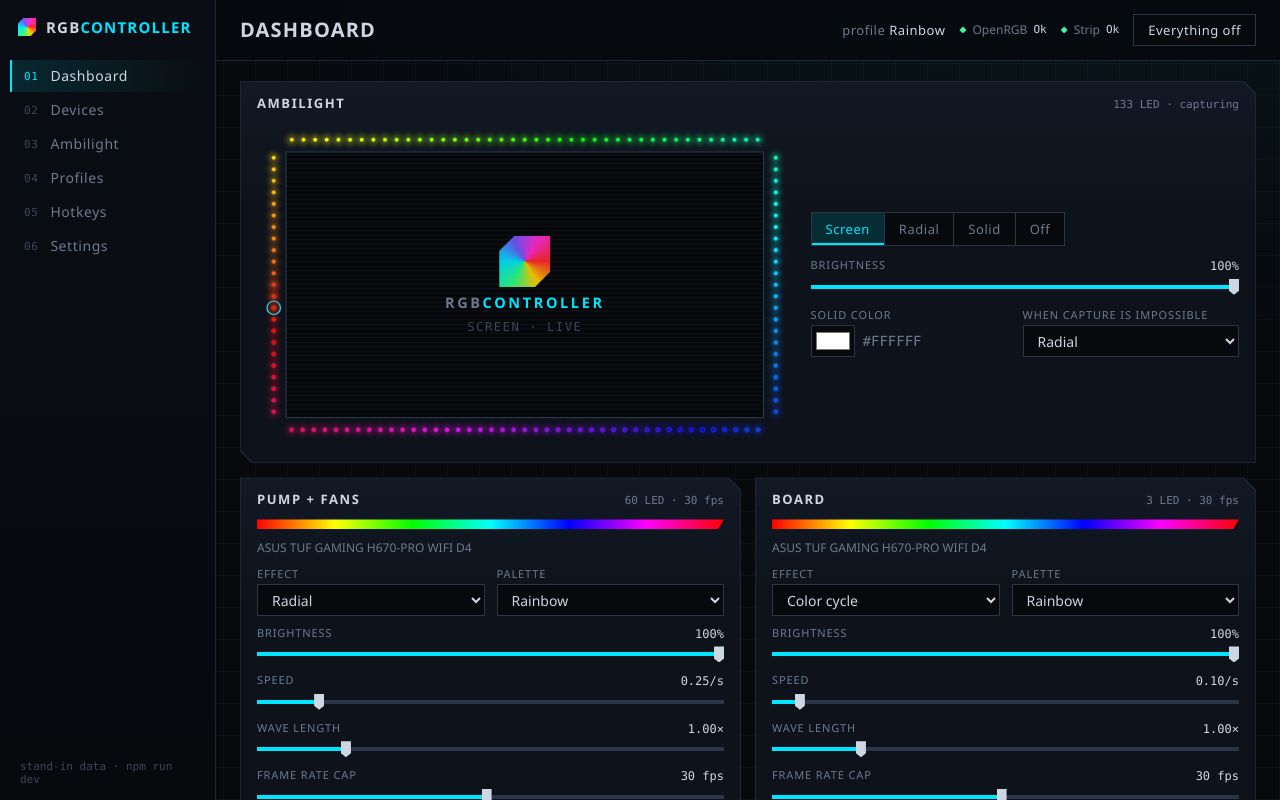
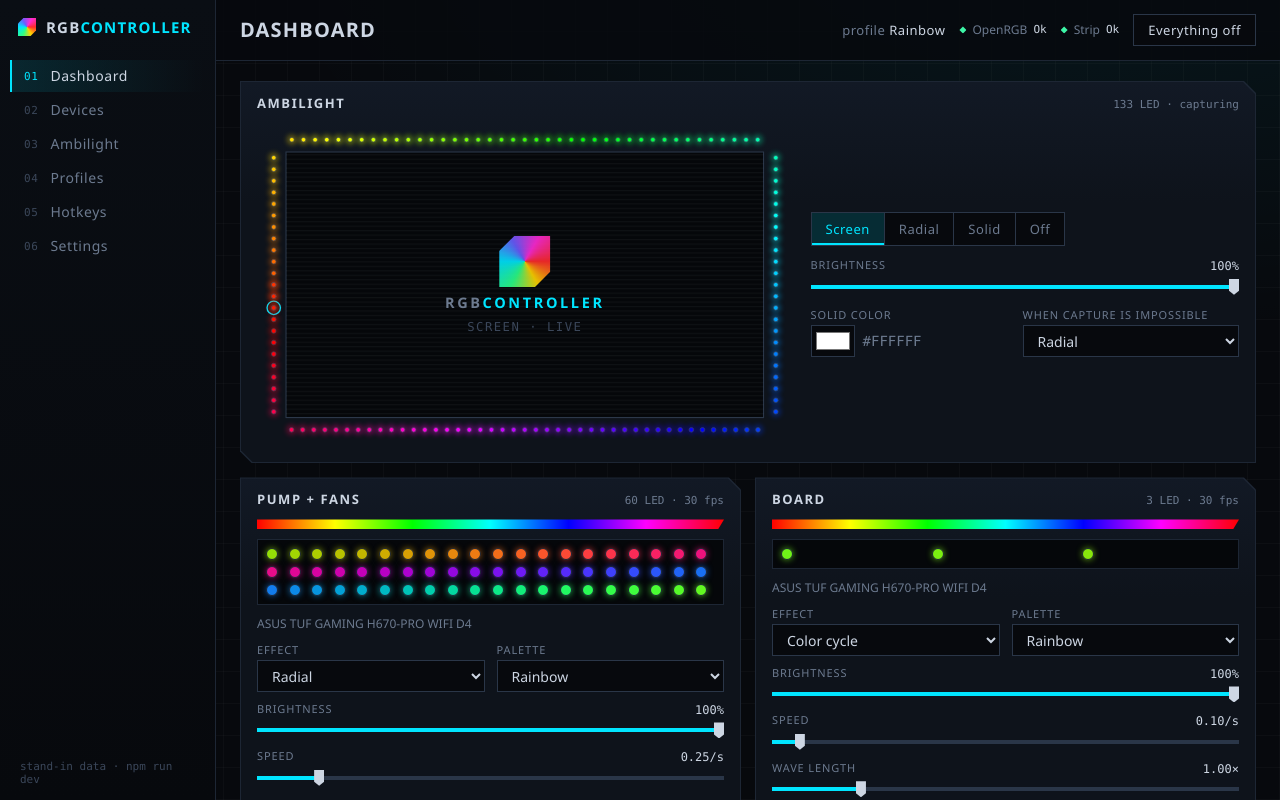
Before and after one commit to Radek-Wojcik/RGBcontroller, a React (Vite) app in the folder ui/: page / in a window 1280 px wide. Built offline with nearby package versions, Linux system fonts and the light colour scheme.

Commit message:
feat(ui): live LED preview in every device tile
Group tiles draw their zones' LEDs in the colors the devices show right now (5 times a second while the dashboard is open); a keyboard matrix wraps at its width.

```diff
--- /dev/null
+++ b/ui/src/DevicePreview.tsx
@@ -0,0 +1,70 @@
+import { useEffect, useState } from "react";
+import { bridge } from "./bridge";
+import { decodeColors } from "./strip";
+import type { DeviceList, GroupConfig } from "./types";
+
+const POLL_MS = 200;
+
+/** Polls what every OpenRGB device shows right now (5 times a second, only while the dashboard is open). */
+export function useDeviceColors(): Map<number, Uint8Array> {
+  const [colors, setColors] = useState<Map<number, Uint8Array>>(new Map());
+  useEffect(() => {
+    let stopped = false;
+    let timer: ReturnType<typeof setTimeout> | undefined;
+    const tick = async () => {
+      try {
+        const list = await bridge.call("getDeviceColors");
+        if (!stopped) setColors(new Map(list.map(d => [d.index, decodeColors(d.rgb)])));
+      } catch {
+        // The Service may be older or restarting; the tiles keep their palette bar.
+      }
+
+      if (!stopped) timer = setTimeout(tick, POLL_MS);
+    };
+    void tick();
+    return () => {
+      stopped = true;
+      clearTimeout(timer);
+    };
+  }, []);
+  return colors;
+}
+
+interface Segment { key: string; label: string; width: number; rgb: Uint8Array }
+
+/** The group's zones with their live LED colors; a keyboard matrix wraps at its width. */
+export function GroupLeds({ group, devices, colors }: { group: GroupConfig; devices: DeviceList | null; colors: Map<number, Uint8Array> }) {
+  const segments: Segment[] = [];
+  for (const member of group.members) {
+    const device = devices?.devices.find(d => d.name === member.device);
+    const rgb = device && colors.get(device.index);
+    if (!device || !rgb) continue;
+    let offset = 0;
+    for (const zone of device.zones) {
+      if (member.zone === null || member.zone === zone.name) {
+        segments.push({
+          key: `${device.index}/${zone.name}`,
+          label: zone.name,
+          width: zone.type === 2 && zone.matrixWidth > 0 ? zone.matrixWidth : Math.min(zone.ledCount, 20),
+          rgb: rgb.subarray(offset * 3, (offset + zone.ledCount) * 3),
+        });
+      }
+      offset += zone.ledCount;
+    }
+  }
+
+  if (segments.length === 0) return null;
+  return (
+    <div className="group-leds" aria-label={`Live colors of ${group.name}`}>
+      {segments.map(s => (
+        <div key={s.key} className="led-zone" title={s.label} style={{ gridTemplateColumns: `repeat(${s.width}, 1fr)` }}>
+          {Array.from({ length: s.rgb.length / 3 }, (_, i) => {
+            const [r, g, b] = [s.rgb[i * 3], s.rgb[i * 3 + 1], s.rgb[i * 3 + 2]];
+            const on = r + g + b > 0;
+            return <i key={i} style={on ? { background: `rgb(${r} ${g} ${b})`, boxShadow: `0 0 6px rgb(${r} ${g} ${b} / 0.6)` } : undefined} />;
+          })}
+        </div>
+      ))}
+    </div>
+  );
+}
--- a/ui/src/mock.ts
+++ b/ui/src/mock.ts
@@ -98,6 +98,16 @@ export function createMockHost(): Host {
       return { success: true, message: null, revision, errors: [], restartRequired: restart };
     },
     getDevices: () => devices,
+    getDeviceColors: () => devices.devices.map(d => {
+      const n = d.zones.reduce((sum, z) => sum + z.ledCount, 0);
+      const bytes = new Uint8Array(n * 3);
+      const t = Date.now() / 4000 + d.index / 5;
+      for (let i = 0; i < n; i++) {
+        const h = ((i / Math.max(1, n) + t) % 1) * Math.PI * 2;
+        bytes.set([127 + 127 * Math.sin(h), 127 + 127 * Math.sin(h + 2.1), 127 + 127 * Math.sin(h + 4.2)], i * 3);
+      }
+      return { index: d.index, rgb: btoa(String.fromCharCode(...bytes)) };
+    }),
     getStripColors: () => {
       // A slowly turning rainbow, so the live preview can be designed without the Service.
       const n = config.strip.ledCount;
--- a/ui/src/pages/Dashboard.tsx
+++ b/ui/src/pages/Dashboard.tsx
@@ -1,6 +1,7 @@
 import { bridge } from "../bridge";
 import { findProfile, paletteCss, updateGroupEffect, updateProfile } from "../config";
 import { useStore, useThrottled } from "../store";
+import { GroupLeds, useDeviceColors } from "../DevicePreview";
 import { StripView, useStripColors } from "../StripView";
 import type { AmbilightMode, AppConfig, DeviceList, EffectKind, GroupConfig, GroupEffectConfig } from "../types";
 import { Empty, Panel, Segmented, Select, Slider } from "../ui";
@@ -14,6 +15,7 @@ const ANIMATED = new Set<EffectKind>(["Breathing", "Wave", "Radial", "Mirror", "
 
 export function Dashboard() {
   const { state, snapshot, devices } = useStore();
+  const deviceColors = useDeviceColors();
   if (!state || !snapshot) return <Empty>Waiting for the Service...</Empty>;
   const config = snapshot.config;
   const profile = findProfile(config, state.activeProfile);
@@ -24,7 +26,7 @@ export function Dashboard() {
       <AmbilightTile config={config} />
       {config.lighting.groups.map(group => (
         <GroupTile key={group.name} config={config} group={group} effect={profile.groups.find(g => g.group === group.name)}
-          profile={profile.name} devices={devices} />
+          profile={profile.name} devices={devices} colors={deviceColors} />
       ))}
     </div>
   );
@@ -64,8 +66,9 @@ function AmbilightTile({ config }: { config: AppConfig }) {
   );
 }
 
-function GroupTile({ config, group, effect, profile, devices }: {
+function GroupTile({ config, group, effect, profile, devices, colors }: {
   config: AppConfig; group: GroupConfig; effect: GroupEffectConfig | undefined; profile: string; devices: DeviceList | null;
+  colors: Map<number, Uint8Array>;
 }) {
   const { run, editConfig } = useStore();
   const tune = useThrottled((change: { speed?: number; scale?: number; brightnessPercent?: number; maxFps?: number }) =>
@@ -88,6 +91,7 @@ function GroupTile({ config, group, effect, profile, devices }: {
     <Panel title={group.name} meta={<span className="num">{leds || "?"} LED · {group.maxFps} fps</span>} className={kind === "Off" ? "is-off" : ""}>
       <div className="swatch" style={{ background: kind === "Off" ? undefined : swatch, animationDuration: flow }} data-flow={flow ? "on" : "off"}
         aria-hidden />
+      <GroupLeds group={group} devices={devices} colors={colors} />
       <p className="members">{deviceNames.join(" · ")}</p>
       <div className="row">
         <Select label="Effect" value={kind} options={EFFECTS.map(e => ({ value: e, label: EFFECT_LABELS[e] }))}
--- a/ui/src/styles.css
+++ b/ui/src/styles.css
@@ -291,3 +291,9 @@ table.grid { width: 100%; border-collapse: collapse; font-size: 13px; }
 .ambilight-head { display: flex; align-items: center; gap: 10px; font-size: 12.5px; }
 .theme-swatch { flex: 1; height: 8px; background: var(--faint); clip-path: polygon(0 0, 100% 0, calc(100% - 6px) 100%, 0 100%); }
 .ambilight-theme .segmented button { height: 28px; padding: 0 10px; font-size: 12px; }
+
+/* ---------- live LEDs of a device group ---------- */
+
+.group-leds { display: flex; flex-direction: column; gap: 6px; padding: 8px; background: #05070a; border: 1px solid var(--line); }
+.led-zone { display: grid; gap: 3px; }
+.led-zone i { aspect-ratio: 1; max-width: 12px; border-radius: 50%; background: #11161f; border: 1px solid var(--line); }
--- a/ui/src/types.ts
+++ b/ui/src/types.ts
@@ -186,4 +186,6 @@ export interface BridgeMethods {
   updateConfig: [{ expectedRevision: number; config: AppConfig }, ConfigUpdateResult];
   getDevices: [undefined, DeviceList];
   getStripColors: [undefined, { rgb: string }];
+  getDeviceColors: [undefined, { index: number; rgb: string }[]];
+  reopenStrip: [undefined, CommandResult];
 }
```
